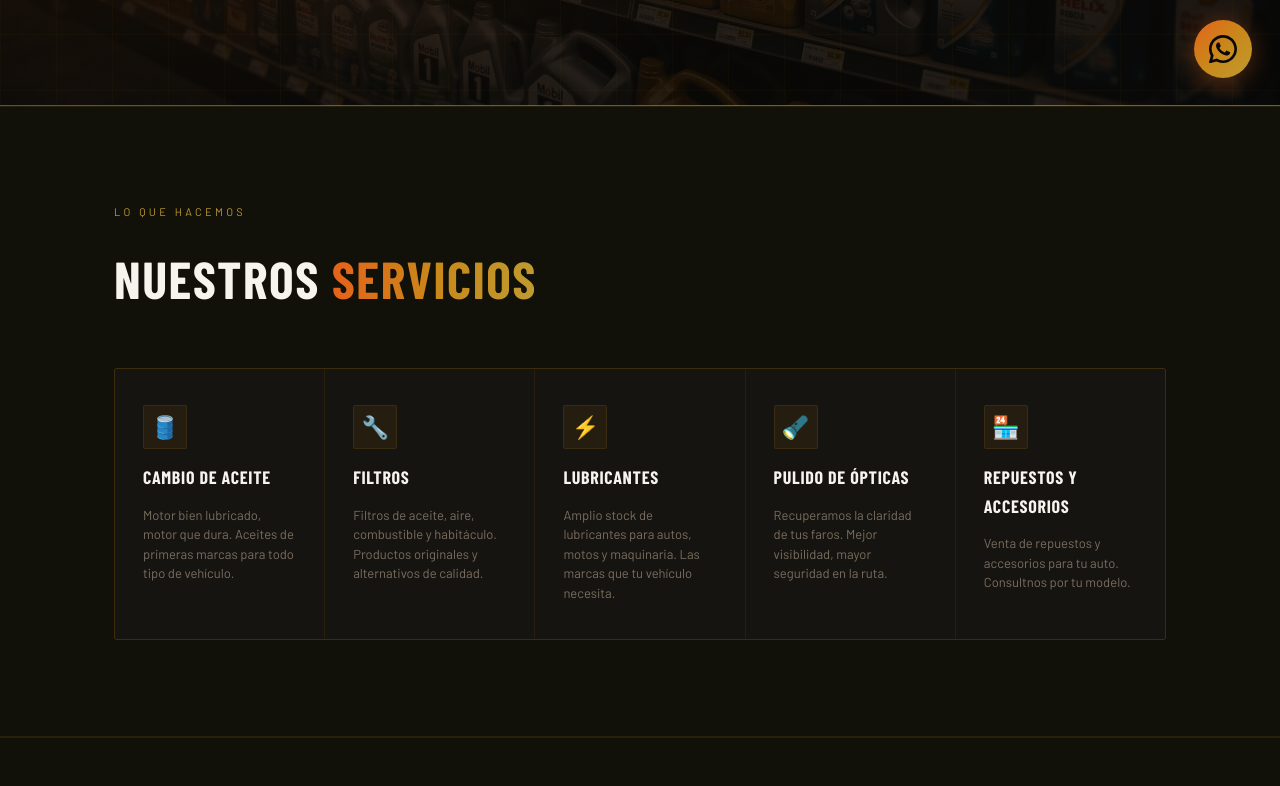
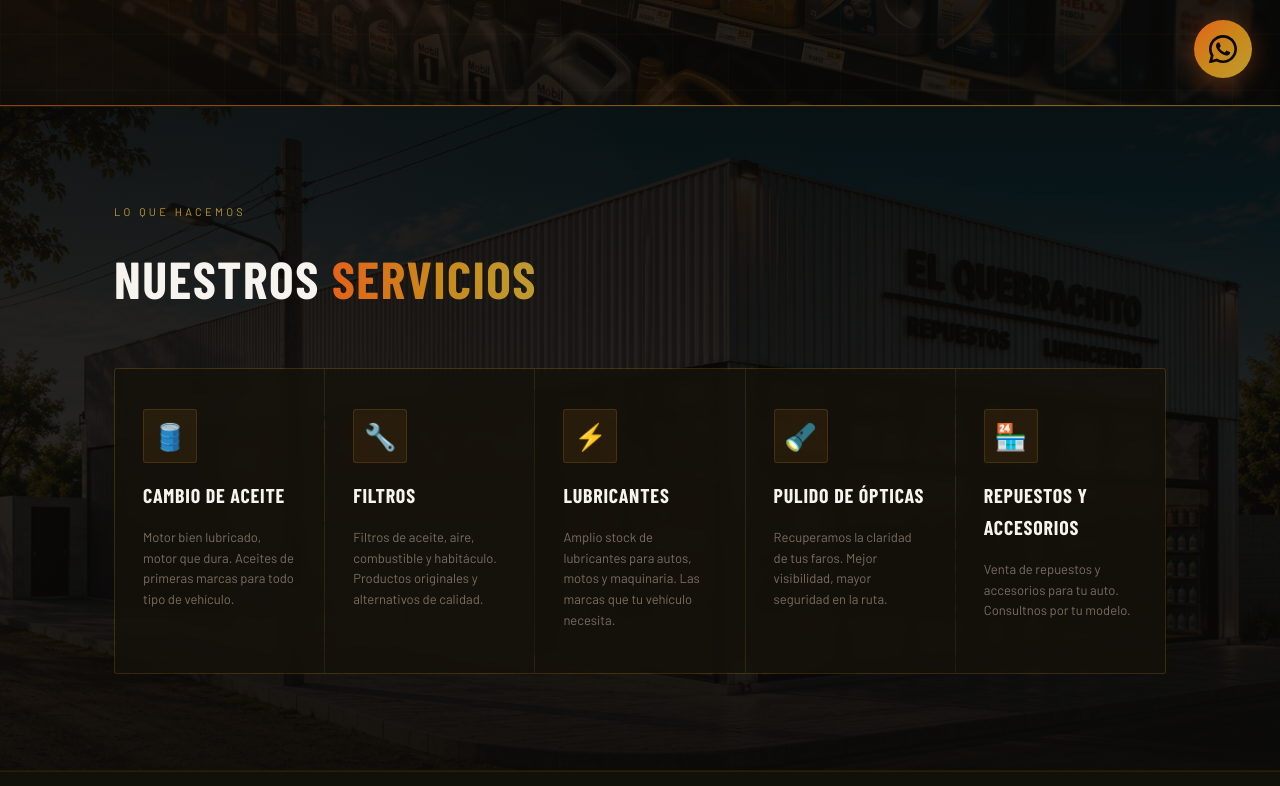
Before and after one commit to soyintigaia-stack/elquebrachito-landing, a plain HTML site: page index.html in a window 1280 px wide. Shown: the part 694-1480 px from the top of the page. Drawn offline with nearby package versions, Linux system fonts and the light colour scheme; a web font is replaced by a local one.

Commit message:
Servicios: fondo render local + cards mejorados con hover ámbar
Co-Authored-By: Claude Sonnet 4.6 <noreply@anthropic.com>
Claude-Session: https://claude.ai/code/session_01Sjt1A5KmgWxrvPDfrnYb19

```diff
--- a/index.html
+++ b/index.html
@@ -253,7 +253,20 @@
     .badge-text { font-size: 11px; letter-spacing: 0.2em; color: var(--muted); text-transform: uppercase; }
 
     /* ─── SERVICIOS ───────────────────────────────── */
-    .services { background: var(--surface); border-top: 1px solid var(--border); border-bottom: 1px solid var(--border); }
+    .services {
+      position: relative;
+      border-top: 1px solid var(--border);
+      border-bottom: 1px solid var(--border);
+      overflow: hidden;
+    }
+    .services-bg {
+      position: absolute; inset: 0;
+      background:
+        linear-gradient(180deg, rgba(9,8,6,0.93) 0%, rgba(9,8,6,0.88) 50%, rgba(9,8,6,0.95) 100%),
+        url('galpon.jpg') center 30%/cover no-repeat;
+      z-index: 0;
+    }
+    .services .container { position: relative; z-index: 1; }
     .services-grid {
       display: grid;
       grid-template-columns: repeat(auto-fit, minmax(200px, 1fr));
@@ -265,31 +278,39 @@
       margin-top: 48px;
     }
     .service-card {
-      background: var(--card);
-      padding: 36px 28px;
+      background: rgba(16,14,10,0.82);
+      backdrop-filter: blur(6px);
+      padding: 40px 28px;
       display: flex;
       flex-direction: column;
-      gap: 14px;
-      transition: background 0.2s;
+      gap: 16px;
+      transition: background 0.25s, border-color 0.25s, transform 0.2s;
+      border-bottom: 2px solid transparent;
     }
-    .service-card:hover { background: rgba(22,20,16,0.95); }
+    .service-card:hover {
+      background: rgba(22,20,16,0.95);
+      border-bottom-color: var(--amber);
+      transform: translateY(-3px);
+    }
     .service-icon {
-      width: 44px; height: 44px;
-      border-radius: 2px;
-      background: rgba(201,136,26,0.08);
-      border: 1px solid var(--border);
+      width: 54px; height: 54px;
+      border-radius: 3px;
+      background: rgba(201,136,26,0.1);
+      border: 1px solid rgba(201,136,26,0.2);
       display: flex; align-items: center; justify-content: center;
-      font-size: 22px;
+      font-size: 26px;
+      transition: background 0.25s;
     }
+    .service-card:hover .service-icon { background: rgba(201,136,26,0.18); }
     .service-name {
       font-family: 'Barlow Condensed', sans-serif;
       font-weight: 700;
-      font-size: 18px;
+      font-size: 20px;
       letter-spacing: 0.04em;
       text-transform: uppercase;
       color: var(--text);
     }
-    .service-desc { font-size: 13px; color: var(--muted); line-height: 1.5; }
+    .service-desc { font-size: 13px; color: var(--muted); line-height: 1.6; }
 
     /* ─── POR QUÉ ELEGIRNOS ───────────────────────── */
     .why-grid {
@@ -517,6 +538,7 @@
 
 <!-- SERVICIOS -->
 <section class="section services" id="servicios">
+  <div class="services-bg"></div>
   <div class="container">
     <div class="section-label">Lo que hacemos</div>
     <h2 style="font-family:'Barlow Condensed',sans-serif;font-weight:900;font-size:clamp(32px,5vw,52px);text-transform:uppercase;letter-spacing:0.03em;">
```
Also changed, not shown: galpon.jpg (added).
